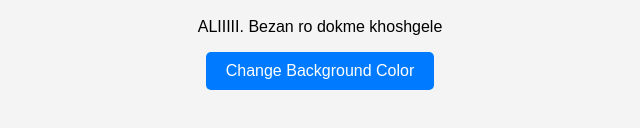
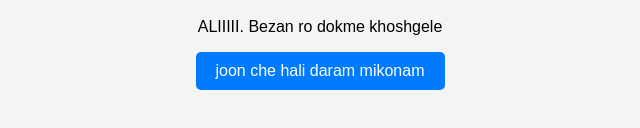
Before and after one commit to kheilihamalieh/bekhoda, a plain HTML site: page index.html in a window 1280 px wide. Shown: the part 386-514 px from the top of the page, without its empty margins (320-960 px from the left). Drawn offline with Linux system fonts and the light colour scheme.

Commit message:
Update index.html

```diff
--- a/index.html
+++ b/index.html
@@ -10,7 +10,7 @@
     <div class="container">
         <h1>Eh Aliiieeee</h1>
         <p>ALIIIII. Bezan ro dokme khoshgele</p>
-        <button onclick="changeColor()">Change Background Color</button>
+        <button onclick="changeColor()">joon che hali daram mikonam</button>
     </div>
     <script src="script.js"></script>
 </body>
```
